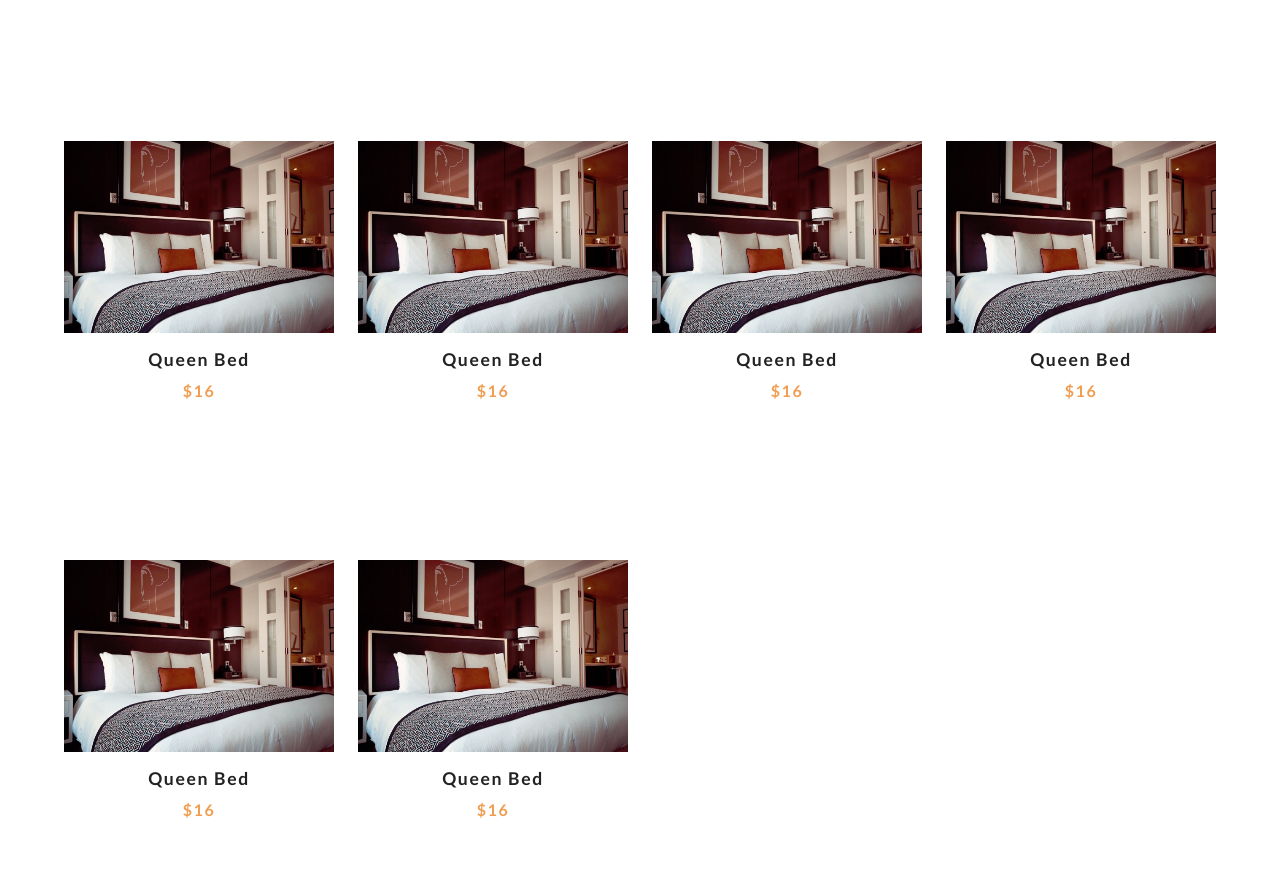
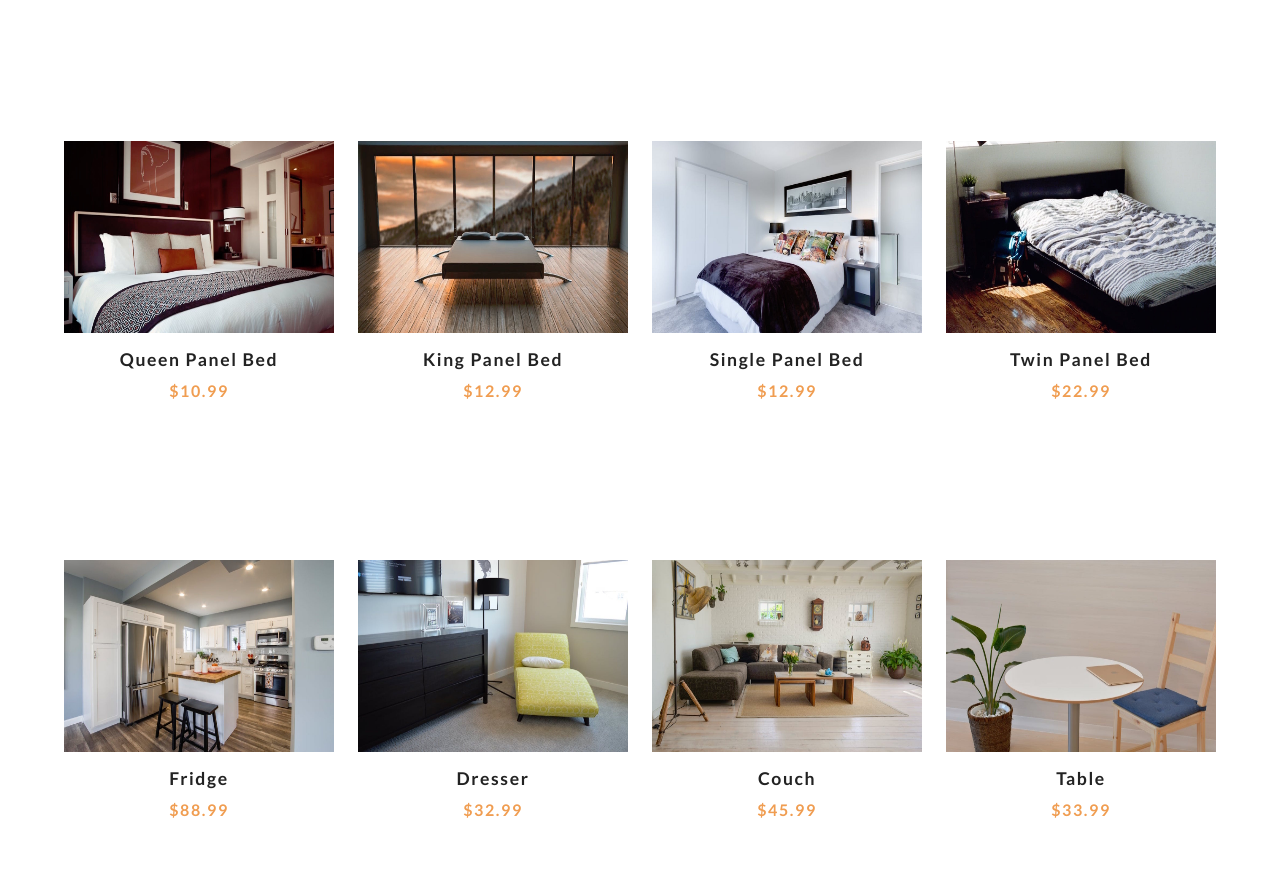
Before and after one commit to Portia-cyber/Ecommerce, a plain HTML site: page index.html in a window 1280 px wide. Shown: the part 851-1734 px from the top of the page. Drawn offline with Linux system fonts and the light colour scheme.

Commit message:
Update.js

```diff
--- a/app.js
+++ b/app.js
@@ -11,25 +11,66 @@ const cartContent = document.querySelector(".cart-content")
 const productDom = document.querySelector(".product-center")
 
 
+
+
 //Cart Item
 let cart = []
 
 //getting the products
 class Products{
+  async getProducts(){
+     try {
+        let result = await fetch("products.json")
+        let data = await result.json()
+        let products = data.items
+        products = products.map (item =>{
+           const {title, price}= item.fields
+           const {id} = item.sys
+           const image = item.fields.image.fields.file.url
+           return{ title, price, id,image}
+        })
+        return products
+     } catch (error) {
+      console.log(error)
+     }
+
+   }
 
 }
+//display productttttttttttttttt
+class UI{
+displayProduct(products){
+   let result = '';
+   products.forEach(product => {
+      result +=`
+      <article class="product">
+          <div class="img-container">
+            <img
+              src=${product.image}
+              alt="product"
+              class="product-img"
+            />
+            <button class="bag-btn" data-id=${product.id}>
+              <i class="fas fa-shopping-cart">Add to Bag</i>
+            </button>
+          </div>
+          <h3>${product.title}</h3>
+          <h4>$${product.price}</h4>
+        </article>
 
-//display productttttttttttttttt
 
-class UI{
-
+      `
+   })
+   productDom.innerHTML = result;
+}
 }
 
 class Storage{
 
 }
 
-document.addEventListener("DomcontentLoaded", ()=>{
+document.addEventListener("DOMContentLoaded", ()=>{
    const ui = new UI()
    const product = new Products()
+   product.getProducts().then(products => ui.displayProduct(products))
 })
--- a/index.html
+++ b/index.html
@@ -33,9 +33,7 @@
 
     <header class="hero">
       <div class="banner">
-          <h1 class="banner-title">
-              Furniture Collection
-          </h1>
+        <h1 class="banner-title">Furniture Collection</h1>
         <button class="banner-btn">Shop Now</button>
       </div>
     </header>
@@ -47,76 +45,7 @@
       </div>
       <div class="product-center">
         <!--Products 1-->
-             <article class="product">
-                 <div class="img-container">
-                     <img src="./images/product-1.jpeg" alt="product" class="product-img">
-                     <button class="bag-btn" data-id="1" >
-                         <i class="fas fa-shopping-cart">Add to Bag</i>
-                     </button>
-                 </div>
-                 <h3>Queen Bed</h3>
-                 <h4>$16</h4>
-             </article>
-            <!--end of product-->
-            <!--Products 1-->
-             <article class="product">
-                 <div class="img-container">
-                     <img src="./images/product-1.jpeg" alt="product" class="product-img">
-                     <button class="bag-btn" data-id="1" >
-                         <i class="fas fa-shopping-cart">Add to Bag</i>
-                     </button>
-                 </div>
-                 <h3>Queen Bed</h3>
-                 <h4>$16</h4>
-             </article>
-            <!--end of product-->
-            <!--Products 1-->
-             <article class="product">
-                 <div class="img-container">
-                     <img src="./images/product-1.jpeg" alt="product" class="product-img">
-                     <button class="bag-btn" data-id="1" >
-                         <i class="fas fa-shopping-cart">Add to Bag</i>
-                     </button>
-                 </div>
-                 <h3>Queen Bed</h3>
-                 <h4>$16</h4>
-             </article>
-            <!--end of product-->
-            <!--Products 1-->
-             <article class="product">
-                 <div class="img-container">
-                     <img src="./images/product-1.jpeg" alt="product" class="product-img">
-                     <button class="bag-btn" data-id="1" >
-                         <i class="fas fa-shopping-cart">Add to Bag</i>
-                     </button>
-                 </div>
-                 <h3>Queen Bed</h3>
-                 <h4>$16</h4>
-             </article>
-            <!--end of product-->
-            <!--Products 1-->
-             <article class="product">
-                 <div class="img-container">
-                     <img src="./images/product-1.jpeg" alt="product" class="product-img">
-                     <button class="bag-btn" data-id="1" >
-                         <i class="fas fa-shopping-cart">Add to Bag</i>
-                     </button>
-                 </div>
-                 <h3>Queen Bed</h3>
-                 <h4>$16</h4>
-             </article>
-            <!--end of product-->
-            <!--Products 1-->
-             <article class="product">
-                 <div class="img-container">
-                     <img src="./images/product-1.jpeg" alt="product" class="product-img">
-                     <button class="bag-btn" data-id="1" >
-                         <i class="fas fa-shopping-cart">Add to Bag</i>
-                     </button>
-                 </div>
-                 <h3>Queen Bed</h3>
-                 <h4>$16</h4>
-             </article>
+
         <!--end of product-->
       </div>
     </section>
@@ -130,7 +59,7 @@
         <h2>your cart</h2>
         <div class="cart-content">
           <div class="cart-item">
-                        <img src="./images/product-1.jpeg" alt="product" id="img1">
+            <img src="./images/product-1.jpeg" alt="product" id="img1" />
             <div>
               <h4>Queen Bed</h4>
               <h5>$9</h5>
@@ -138,7 +67,7 @@
             </div>
             <div>
               <i class="fas fa-chevron-up"></i>
-                            <p class="item-amount"> 1</p>
+              <p class="item-amount">1</p>
               <i class="fas fa-chevron-down"></i>
             </div>
           </div>
```
Lines whose indentation alone changed are shown as unchanged.
